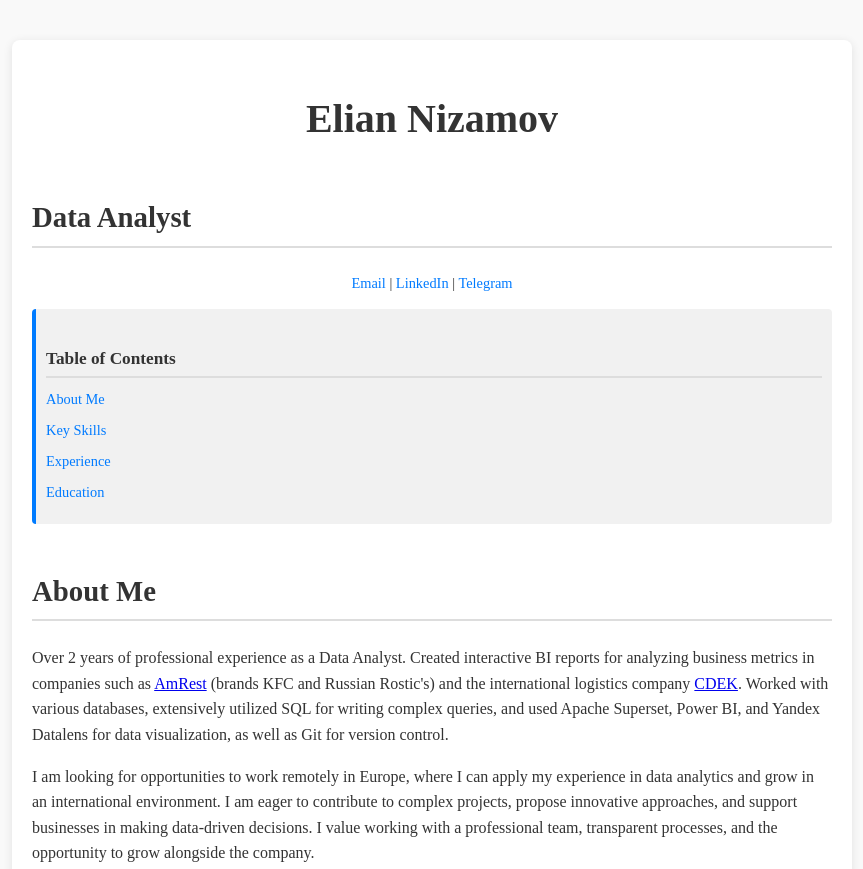
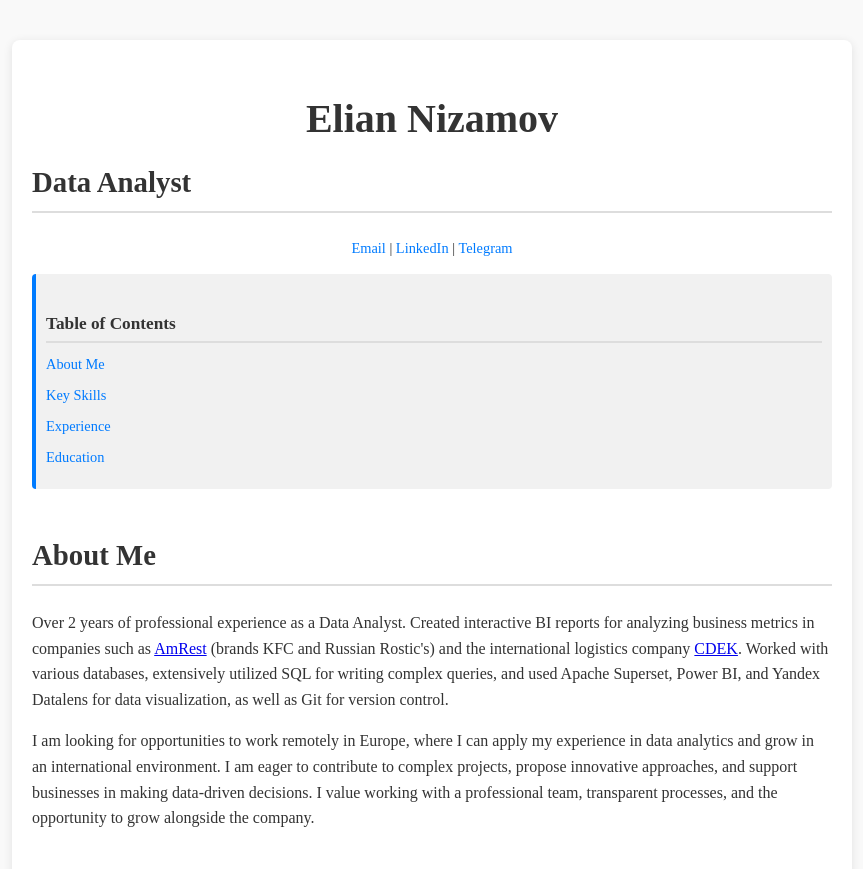
Before and after one commit to herr-wahnsinn/cv_en, a plain HTML site: page index.html in a window 1280 px wide. Shown: the top 869 px of the page, without its empty margins (208-1071 px from the left). Drawn offline with Linux system fonts and the light colour scheme; a web font is replaced by a local one.

Commit message:
Update index.html

```diff
--- a/index.html
+++ b/index.html
@@ -10,8 +10,8 @@
     <div class="container">
         <header>
             <h1>Elian Nizamov</h1>
-            <h2>Data Analyst</h2>
-            <p class="contact">
+            <h2 style="margin-top: 5px;">Data Analyst</h2>
+            <p class="contact" style="margin-top: 10px;">
                 <a href="mailto:wsp.elian@yandex.ru">Email</a> |
                 <a href="https://linkedin.com/in/enizamov" target="_blank">LinkedIn</a> |
                 <a href="https://t.me/herr_wahnsinn" target="_blank">Telegram</a>
```
